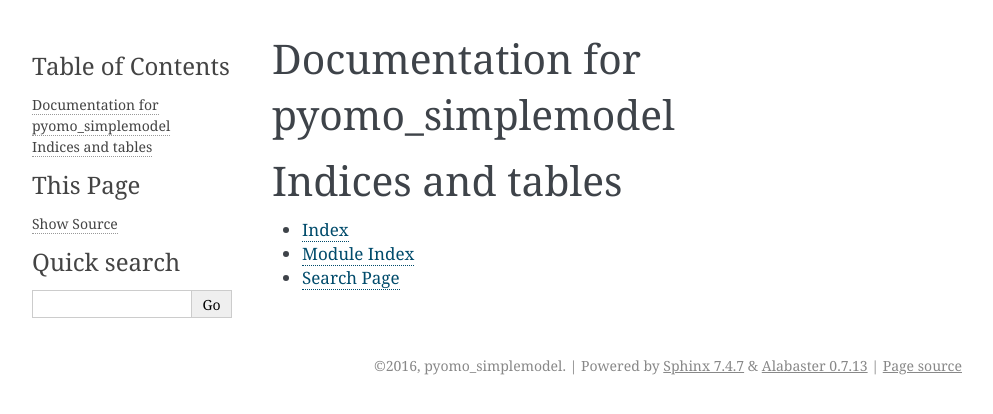
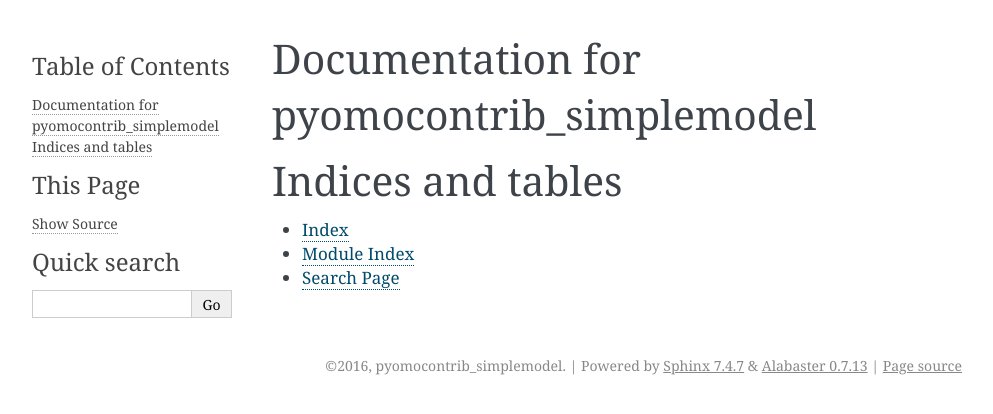
Before and after one commit to or-fusion/pyomo_simplemodel, a Sphinx documentation site: the page built from doc/index.rst, in a window 1280 px wide. Shown: the top 414 px of the page, without its empty margins (148-1141 px from the left). Built offline with Sphinx 7.4.7, drawn with Linux system fonts in a browser that asks for light colours.

Commit message:
Renaming documentation

```diff
--- a/doc/conf.py
+++ b/doc/conf.py
@@ -1,7 +1,7 @@
 #!/usr/bin/env python3
 # -*- coding: utf-8 -*-
 #
-# pyomo_simplemodel documentation build configuration file, created by
+# pyomocontrib_simplemodel documentation build configuration file, created by
 # sphinx-quickstart on Mon Dec 12 16:08:36 2016.
 #
 # This file is execfile()d with the current directory set to its
@@ -50,9 +50,9 @@ source_suffix = '.rst'
 master_doc = 'index'
 
 # General information about the project.
-project = 'pyomo_simplemodel'
-copyright = '2016, pyomo_simplemodel'
-author = 'pyomo_simplemodel'
+project = 'pyomocontrib_simplemodel'
+copyright = '2016, pyomocontrib_simplemodel'
+author = 'pyomocontrib_simplemodel'
 
 # The version info for the project you're documenting, acts as replacement for
 # |version| and |release|, also used in various other places throughout the
@@ -104,7 +104,7 @@ html_static_path = ['_static']
 # -- Options for HTMLHelp output ------------------------------------------
 
 # Output file base name for HTML help builder.
-htmlhelp_basename = 'pyomo_simplemodeldoc'
+htmlhelp_basename = 'pyomocontrib_simplemodeldoc'
 
 
 # -- Options for LaTeX output ---------------------------------------------
@@ -131,7 +131,7 @@ latex_elements = {
 # (source start file, target name, title,
 #  author, documentclass [howto, manual, or own class]).
 latex_documents = [
-    (master_doc, 'pyomo_simplemodel.tex', 'pyomo\\_simplemodel Documentation',
+    (master_doc, 'pyomocontrib_simplemodel.tex', 'pyomo\\_simplemodel Documentation',
      'pyomo\\_simplemodel', 'manual'),
 ]
 
@@ -141,7 +141,7 @@ latex_documents = [
 # One entry per manual page. List of tuples
 # (source start file, name, description, authors, manual section).
 man_pages = [
-    (master_doc, 'pyomo_simplemodel', 'pyomo_simplemodel Documentation',
+    (master_doc, 'pyomocontrib_simplemodel', 'pyomocontrib_simplemodel Documentation',
      [author], 1)
 ]
 
@@ -152,7 +152,7 @@ man_pages = [
 # (source start file, target name, title, author,
 #  dir menu entry, description, category)
 texinfo_documents = [
-    (master_doc, 'pyomo_simplemodel', 'pyomo_simplemodel Documentation',
-     author, 'pyomo_simplemodel', 'One line description of project.',
+    (master_doc, 'pyomocontrib_simplemodel', 'pyomocontrib_simplemodel Documentation',
+     author, 'pyomocontrib_simplemodel', 'One line description of project.',
      'Miscellaneous'),
 ]
--- a/doc/index.rst
+++ b/doc/index.rst
@@ -1,10 +1,10 @@
-.. pyomo_simplemodel documentation master file, created by
+.. pyomocontrib_simplemodel documentation master file, created by
    sphinx-quickstart on Mon Dec 12 16:08:36 2016.
    You can adapt this file completely to your liking, but it should at least
    contain the root `toctree` directive.
 
-Documentation for pyomo_simplemodel
-===================================
+Documentation for pyomocontrib_simplemodel
+==========================================
 
 .. toctree::
    :maxdepth: 2
```
Also changed, not shown: 2 other files.
